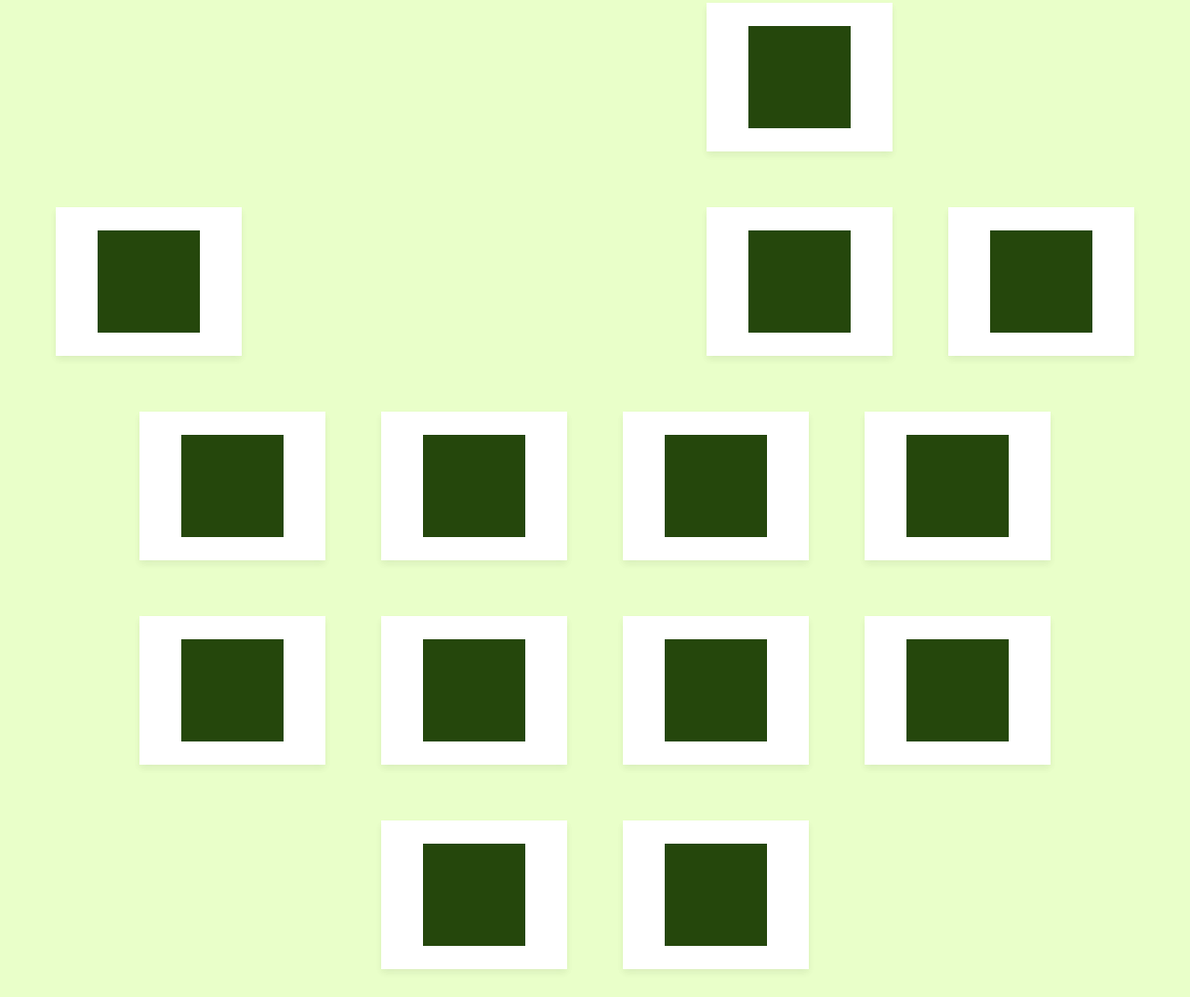
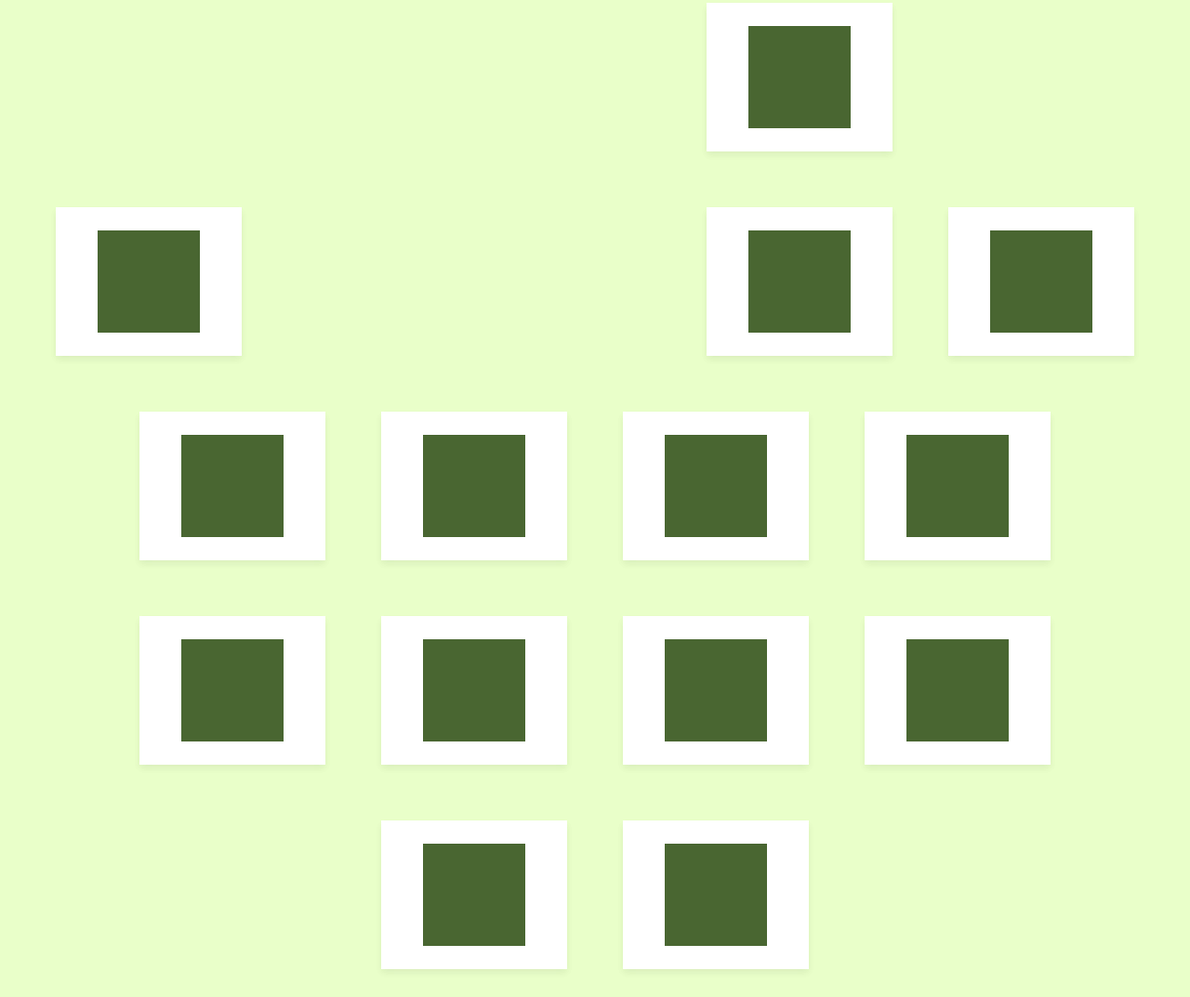
Before and after one commit to zahrarya/transform, a plain HTML site: page index.html in a window 1280 px wide. Shown: the part 907-1980 px from the top of the page at 93% size. Drawn offline with Linux system fonts and the light colour scheme.

Commit message:
add divs and style

```diff
--- a/index.html
+++ b/index.html
@@ -9,107 +9,159 @@
 <body>
 
    <div class="box">
+    <div>
       <div class="one"></div>
+    </div>
    </div>
 
    <div class="box">
+    <div>
        <div class="two"></div>
+    </div>
    </div>
 
    <div class="box">
+    <div>
         <div class="three"></div>
+    </div>
    </div>
 
    <div class="box">
+    <div>
         <div class="four"></div>
+    </div>
    </div>
 
    <div class="box">
+    <div>
       <div class="five"></div>
+    </div>
    </div>
 
    <div class="box">
+    <div>
         <div class="six"></div>
+    </div>
    </div>
 
    <div class="box">
+    <div>
         <div class="seven"></div>
+    </div>
    </div>
 
    <div class="box">
+    <div>
         <div class="eight"></div>
+    </div>
    </div>
 
    <div class="box">
+    <div>
         <div class="nine"></div>
+    </div>
    </div>
 
    <div class="box">
+    <div>
         <div class="ten"></div>
+    </div>
    </div>
 
    <div class="box">
+    <div>
         <div class="eleven"></div>
+    </div>
    </div>
 
    <div class="box">
+    <div>
         <div class="twelve"></div>
+    </div>
    </div>
 
    <div class="box">
+    <div>
         <div class="thirteen"></div>
+    </div>
    </div>
 
    <div class="box">
+    <div>
         <div class="fourteen"></div>
+    </div>
    </div>
 
    <div class="box">
+    <div>
        <div class="fifteen"></div>
+    </div>
    </div>
 
    <div class="box">
+    <div>
         <div class="sixteen"></div>
+    </div>
    </div>
 
    <div class="box">
+    <div>
         <div class="seventeen"></div>
+    </div>
    </div>
 
    <div class="box">
+    <div>
         <div class="eighteen"></div>
+    </div>
    </div>
 
    <div class="box">
+    <div>
         <div class="nineteen"></div>
+    </div>
    </div>
 
    <div class="box">
+    <div>
         <div class="twenty"></div>
+    </div>
    </div>
 
    <div class="box">
+    <div>
         <div class="twenty-one"></div>
+    </div>
    </div>
 
    <div class="box">
+    <div>
         <div class="twenty-two"></div>
+    </div>
    </div>
 
    <div class="box">
+    <div>
         <div class="twenty-three"></div>
+    </div>
    </div>
 
    <div class="box">
+    <div>
         <div class="twenty-four"></div>
+    </div>
    </div>
 
    <div class="box">
+    <div>
        <div class="twenty-five"></div>
+    </div>
    </div>
 
    <div class="box">
+    <div>
         <div class="twenty-six"></div>
+    </div>
    </div>
 
 </body>
--- a/style.css
+++ b/style.css
@@ -23,12 +23,19 @@ body {
     align-items: center;
 }
 
-.box div {
+div div {
     width: 110px;
     height: 110px;
-    background-color: #25470c;
+    background-color: rgb(207, 221, 186);
+}
+
+div div div {
+    width: 110px;
+    height: 110px;
+    background-color: #25470cc8;
     transition: 1s;
 }
+
 
 .box:nth-child(11), :nth-child(13) {
       margin-left: 470px;
```
Lines whose indentation alone changed are shown as unchanged.
